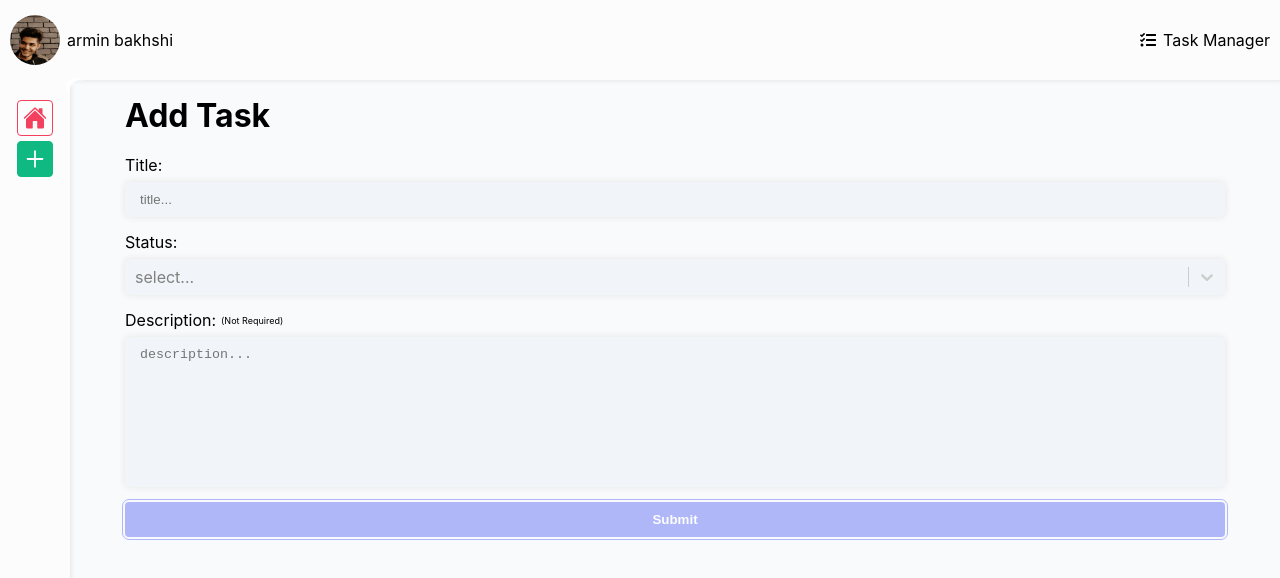
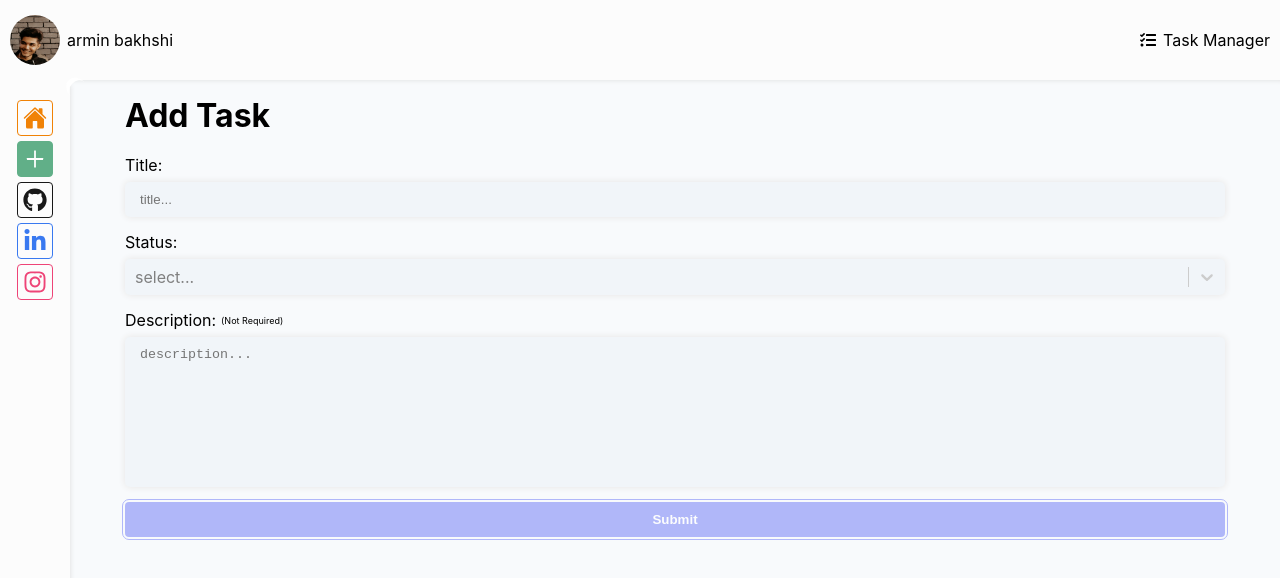
Before and after one commit to armin-bkh/taskmanager-app, a React (Create React App) app: page /add-task in a window 1280 px wide. Shown: the top 578 px of the page. Built offline with nearby package versions, Linux system fonts and the light colour scheme.

Commit message:
add social media links in SideBar, change toast message in  editTaskHandler

```diff
--- a/src/Components/Provider/TaskProvider.tsx
+++ b/src/Components/Provider/TaskProvider.tsx
@@ -87,20 +87,20 @@ export const useTasks = () => useContext(TaskContext);
 export const useTasksActions = () => {
   const dispatch = useContext(TaskActionsContext);
   const addTaskHandler = (task: taskItemType) => {
-    toast.success(`${task.title} added`, {
+    toast.success(`${task.title} successfully added!`, {
       duration: 4000,
     });
     dispatch({ type: actionCases.ADDTASK, payload: task });
   };
   const removeTaskHandler = (task: taskItemType) => {
-    toast.success(`${task.title} removed`, {
+    toast.success(`${task.title} successfully removed!`, {
       duration: 4000,
     });
     dispatch({ type: actionCases.REMOVETASK, payload: task });
   };
 
   const editTaskHandler = (task: taskItemType) => {
-    toast.success(`${task.title} edited`, {
+    toast.success(`successully done!`, {
       duration: 4000,
     });
     dispatch({ type: actionCases.EDITTASK, payload: task });
--- a/src/Components/SideBar/SideBar.tsx
+++ b/src/Components/SideBar/SideBar.tsx
@@ -1,11 +1,15 @@
 import { Aside, NavItem } from "./Aside.style";
 import { IoHome } from "react-icons/io5";
 import { AiOutlinePlus } from "react-icons/ai";
+import { FaGithub, FaLinkedinIn, FaInstagram } from "react-icons/fa";
 import { NavLink } from "react-router-dom";
 
 const links = [
-  { to: "/", icon: <IoHome />, color: "#f43f5e" },
-  { to: "/add-task", icon: <AiOutlinePlus />, color: "#10b981" },
+  { to: "/", icon: <IoHome />, color: "#f08206" },
+  { to: "/add-task", icon: <AiOutlinePlus />, color: "#61af88" },
+  { href: "https://www.github.com/armin-bkh", icon: <FaGithub />, color: "#181818" },
+  { href: "https://www.linkedin.com/in/arminbkh", icon: <FaLinkedinIn />, color: "#3979f0" },
+  { href: "https://www.instagram.com/rminbkh/", icon: <FaInstagram />, color: "#ee4477" },
 ];
 
 const SideBar = () => {
@@ -14,7 +18,8 @@ const SideBar = () => {
       <nav className="navBar">
         <ul className="nav">
           {links.map((link) => (
-            <NavItem key={link.to} color={link.color}>
+            <NavItem key={link.to || link.href} color={link.color}>
+              {link.to ? (
                 <NavLink
                   to={link.to}
                   className={({ isActive }) =>
@@ -23,6 +28,11 @@ const SideBar = () => {
                 >
                   {link.icon}
                 </NavLink>
+              ) : (
+                <a href={link.href} target="_blank" className="link notActive">
+                  {link.icon}
+                </a>
+              )}
             </NavItem>
           ))}
         </ul>
```
Also changed, not shown: src/Components/TaskDetail/TaskDetail.tsx (+8 -8 lines). Lines whose indentation alone changed are shown as unchanged.
